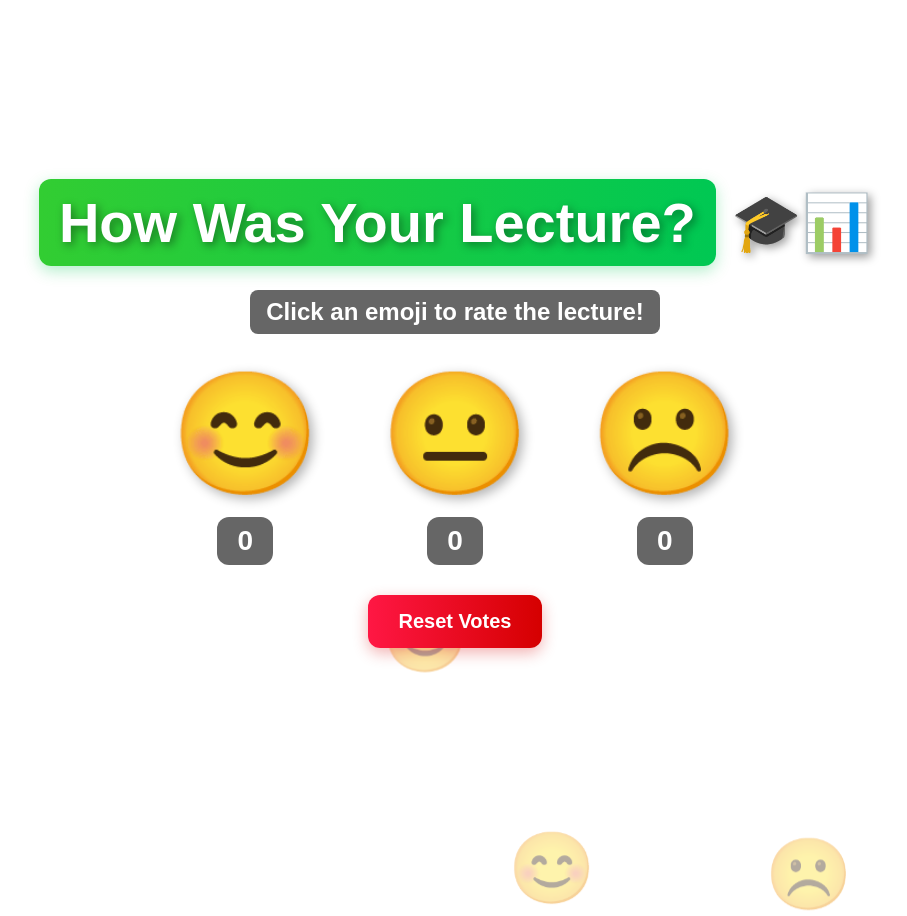
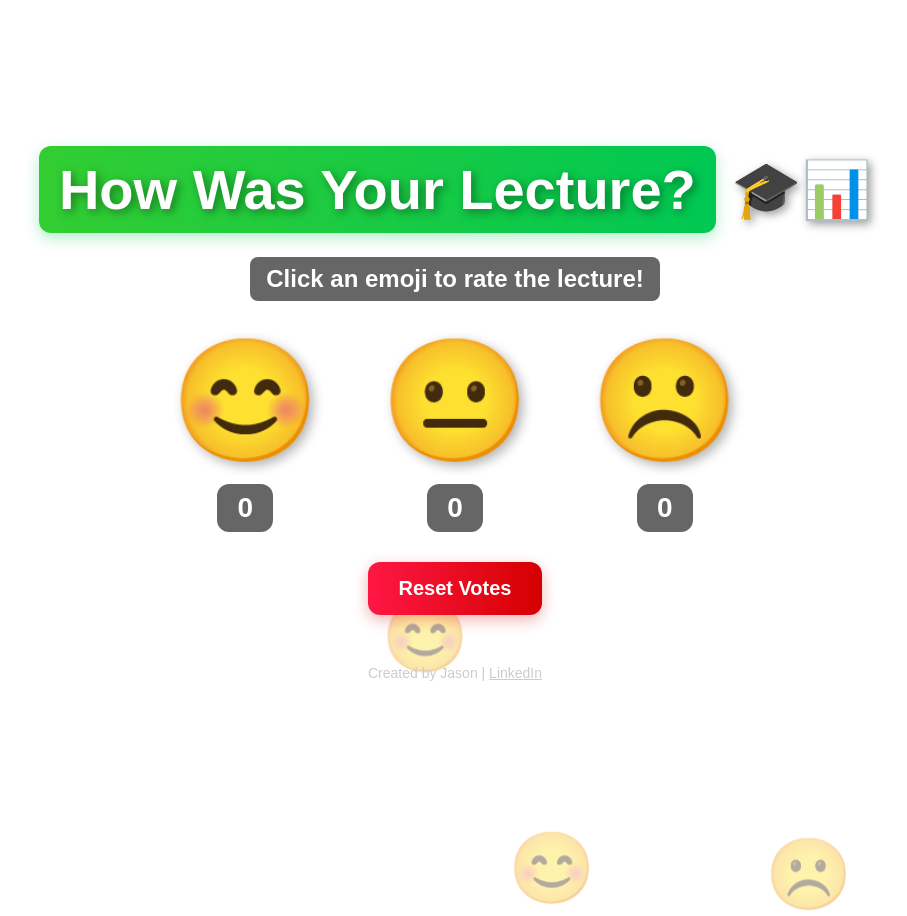
Before and after one commit to trophyjason/Lecture-Feedback-App, a plain HTML site: page index.html in a window 1280 px wide. Shown: the whole page, without its empty margins (185-1092 px from the left). Drawn offline with Linux system fonts and the light colour scheme.

Commit message:
Update index.html
Just added my name

```diff
--- a/index.html
+++ b/index.html
@@ -54,5 +54,10 @@
     <!-- JavaScript File -->
     <script src="script.js"></script>
 
+    <!-- Footer -->
+    <footer style="margin-top: 50px; font-size: 14px; color: #ccc;">
+		Created by Jason | <a href="https://www.linkedin.com/in/jason-stanley-owusu-996181236/" target="_blank" style="color: #ccc; text-decoration: underline;">LinkedIn</a>
+	</footer>
+
 </body>
 </html>
```
